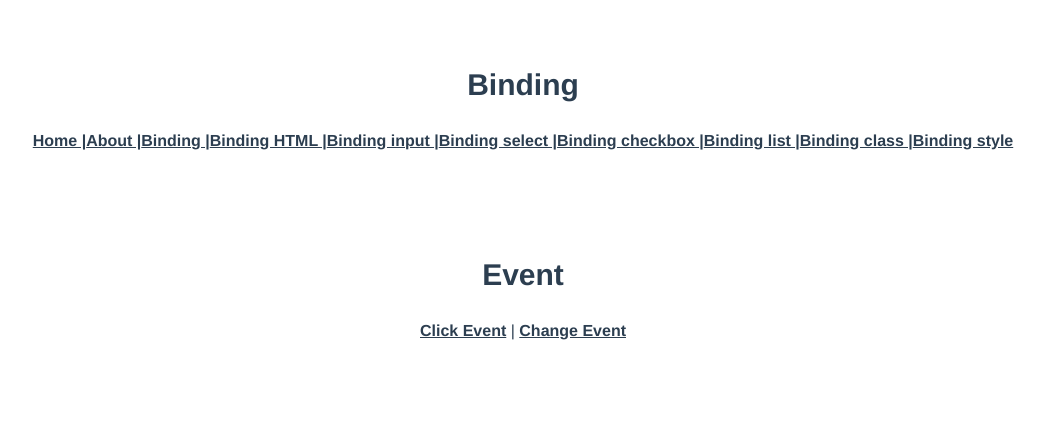
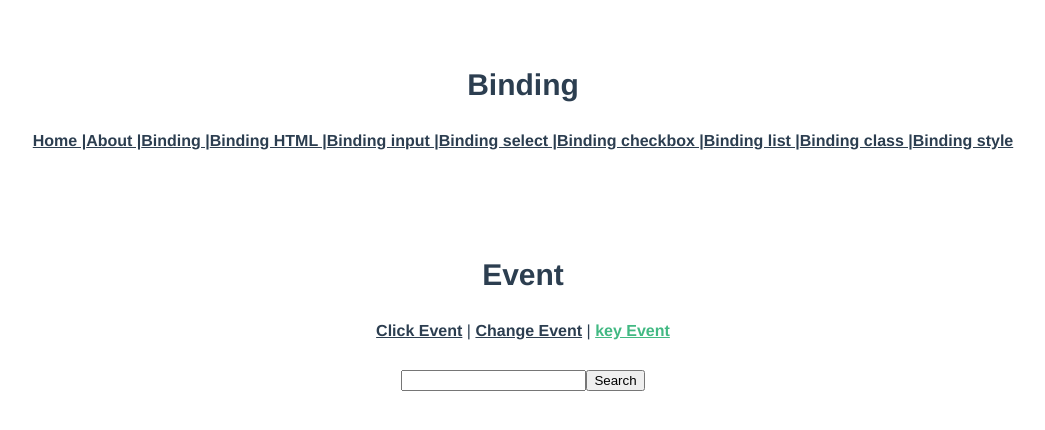
Before and after one commit to Blossssom/vue-study, a Vue app in the folder study-project02/: page /event/key in a window 1280 px wide. Shown: the top 430 px of the page, without its empty margins (117-1162 px from the left). Built offline with nearby package versions, Linux system fonts and the light colour scheme.

Commit message:
[ADD] event end

```diff
--- a/study-project02/src/App.vue
+++ b/study-project02/src/App.vue
@@ -12,7 +12,8 @@
   <nav>
     <p class="section-name">Event</p>
     <router-link to="/event/click">Click Event</router-link> |
-    <router-link to="/event/change">Change Event</router-link>
+    <router-link to="/event/change">Change Event</router-link> |
+    <router-link to="/event/key">key Event</router-link>
   </nav>
   <router-view />
 </template>
--- a/study-project02/src/router/index.js
+++ b/study-project02/src/router/index.js
@@ -89,6 +89,11 @@ const routes = [
     path: '/event/change',
     name: 'eventChange',
     component: () => import(/* webpackChunkName: "event" */ '../views/2_event/EventChangeView.vue')
+  },
+  {
+    path: '/event/key',
+    name: 'eventKey',
+    component: () => import(/* webpackChunkName: "event" */ '../views/2_event/EventKeyView.vue')
   }
 ]
 
--- /dev/null
+++ b/study-project02/src/views/2_event/EventKeyView.vue
@@ -0,0 +1,33 @@
+<template>
+  <div>
+    <input
+      type="search"
+      name=""
+      id=""
+      v-model="searchText"
+      @keyup.stop.enter="checkEnter($event)"
+    />
+    <button @click="doSearch">Search</button>
+  </div>
+</template>
+
+<script>
+export default {
+  data() {
+    return {
+      searchText: ''
+    }
+  },
+  methods: {
+    doSearch() {},
+    checkEnter(event) {
+      console.log(event.target.value)
+      //   if (event.keyCode === 13) {
+      //     console.log(event.target.value)
+      //   }
+    }
+  }
+}
+</script>
+
+<style></style>
```
